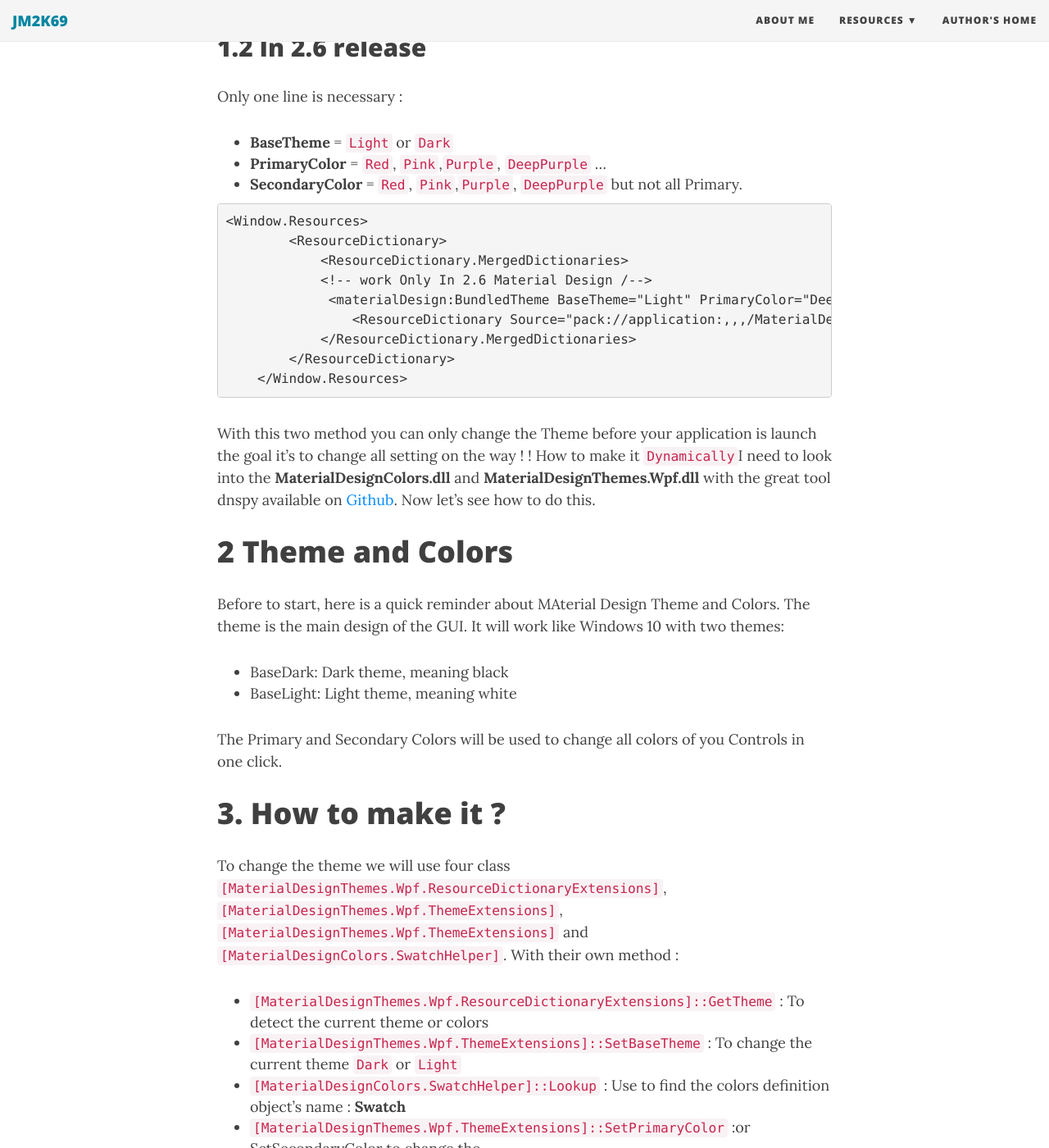
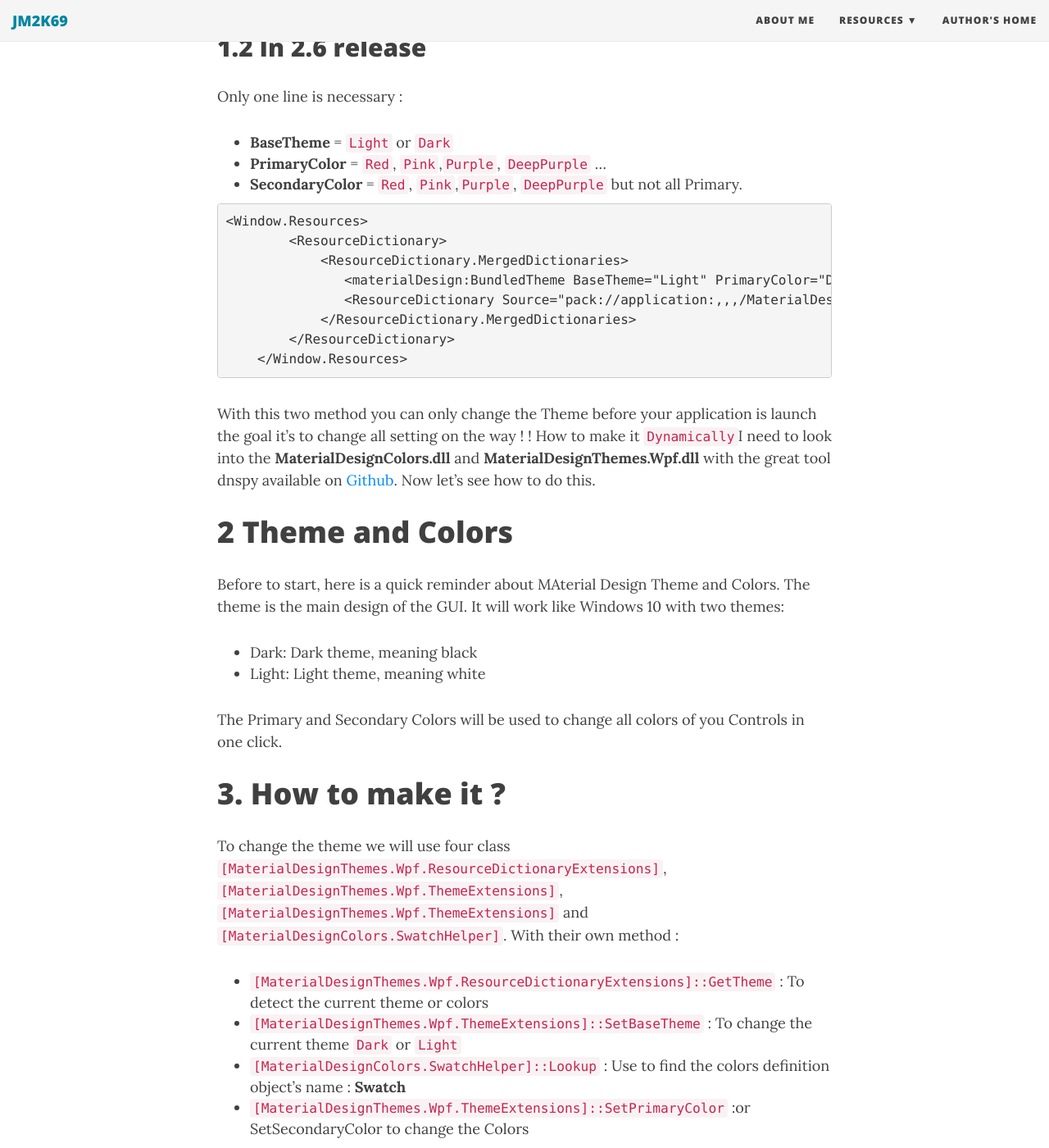
Before and after one commit to JM2K69/JM2K69.github.io, a Jekyll site: the page built from _posts/2019-07-25-Material Design theme manager.md, in a window 1280 px wide and 1400 px high, scrolled down 1533 px. Shown: the whole window at 82% size. Built offline with Jekyll 4.4.1, drawn with Linux system fonts in a browser that asks for light colours; nearby versions of some CDN libraries; some of the changed text lies outside the part shown.

Commit message:
Update Type

````diff
--- a/_posts/2019-07-25-Material Design theme manager.md
+++ b/_posts/2019-07-25-Material Design theme manager.md
@@ -47,9 +47,8 @@ Only one line is necessary :
 <Window.Resources>
         <ResourceDictionary>
             <ResourceDictionary.MergedDictionaries>
-            <!-- work Only In 2.6 Material Design /-->
-             <materialDesign:BundledTheme BaseTheme="Light" PrimaryColor="DeepPurple" SecondaryColor="Lime" />
-                <ResourceDictionary Source="pack://application:,,,/MaterialDesignThemes.Wpf;component/Themes/MaterialDesignTheme.Defaults.xaml" />
+               <materialDesign:BundledTheme BaseTheme="Light" PrimaryColor="DeepPurple" SecondaryColor="Lime" />
+               <ResourceDictionary Source="pack://application:,,,/MaterialDesignThemes.Wpf;component/Themes/MaterialDesignTheme.Defaults.xaml" />
             </ResourceDictionary.MergedDictionaries>
         </ResourceDictionary>
     </Window.Resources>
@@ -62,8 +61,8 @@ Now let's see how to do this.
 # 2 Theme and Colors
 Before to start, here is a quick reminder about MAterial Design Theme and Colors.
 The theme is the main design of the GUI. It will work like Windows 10 with two themes:
-- BaseDark: Dark theme, meaning black
-- BaseLight: Light theme, meaning white
+- Dark: Dark theme, meaning black
+- Light: Light theme, meaning white
 
 The Primary and Secondary Colors will be used to change all colors of you Controls in one click.
 
@@ -74,7 +73,7 @@ With their own method :
 - `[MaterialDesignThemes.Wpf.ResourceDictionaryExtensions]::GetTheme` : To detect the current theme or colors
 - `[MaterialDesignThemes.Wpf.ThemeExtensions]::SetBaseTheme` : To change the current theme `Dark` or `Light`
 - `[MaterialDesignColors.SwatchHelper]::Lookup` : Use to find the colors definition object's name :  **Swatch**
-- `[MaterialDesignThemes.Wpf.ThemeExtensions]::SetPrimaryColor` :or SetSecondaryColor to change the
+- `[MaterialDesignThemes.Wpf.ThemeExtensions]::SetPrimaryColor` :or SetSecondaryColor to change the Colors
 
 
 ## 3.1 Theme Dynamically
@@ -88,7 +87,7 @@ As mentioned above I need to use **[MaterialDesignThemes.Wpf.ResourceDictionaryE
 
 ```
 
-_**Becarefull**_ remember this point by default the theme is define in your `XAML` in the a **<Window.Resources>** that's why I used `$Form.Resources`
+_**Becarefull**_ remember this point by default the theme is define in your `XAML` in the a `<Window.Resources>` that's why I used `$Form.Resources`
 
 ### 3.1.2 Change the theme
 
````
Also changed, not shown: other parts of _posts/2019-07-25-Material Design theme manager.md (+1 -1 lines).
